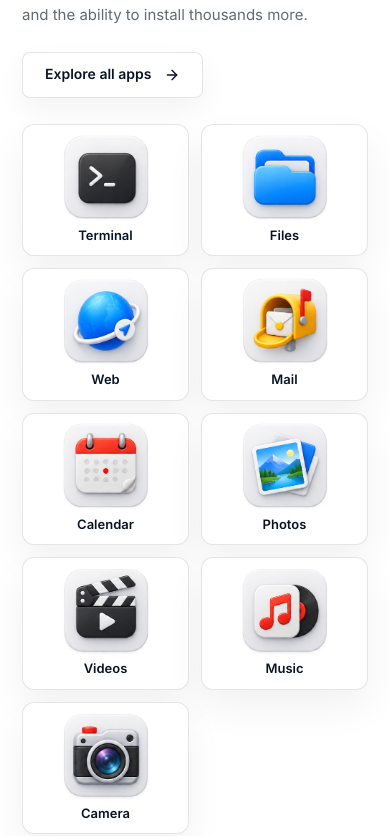
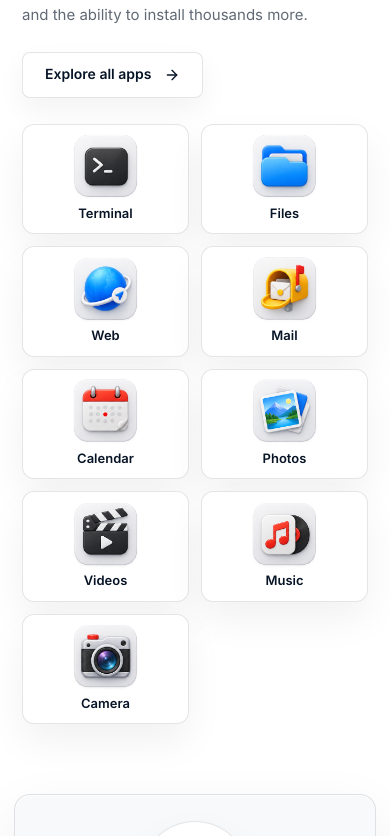
Before and after one commit to aqua-linux/aqua-website, a Next.js app: page / in a window 390 px wide. Shown: the part 1948-2784 px from the top of the page. Built offline with nearby package versions, Linux system fonts and the light colour scheme.

Commit message:
Reduce app icon scale

```diff
--- a/app/globals.css
+++ b/app/globals.css
@@ -666,11 +666,11 @@ input {
 }
 
 .app-card {
-  --app-icon-size: 108px;
+  --app-icon-size: 81px;
   display: grid;
-  grid-template-rows: 106px auto;
+  grid-template-rows: 80px auto;
   place-items: center;
-  min-height: 132px;
+  min-height: 108px;
   padding: 8px 10px 10px;
   border: 1px solid var(--panel-line);
   border-radius: 12px;
@@ -1182,9 +1182,9 @@ input {
   }
 
   .app-card {
-    --app-icon-size: 92px;
-    grid-template-rows: 90px auto;
-    min-height: 118px;
+    --app-icon-size: 69px;
+    grid-template-rows: 68px auto;
+    min-height: 96px;
     padding: 8px 8px 9px;
   }
 
```
